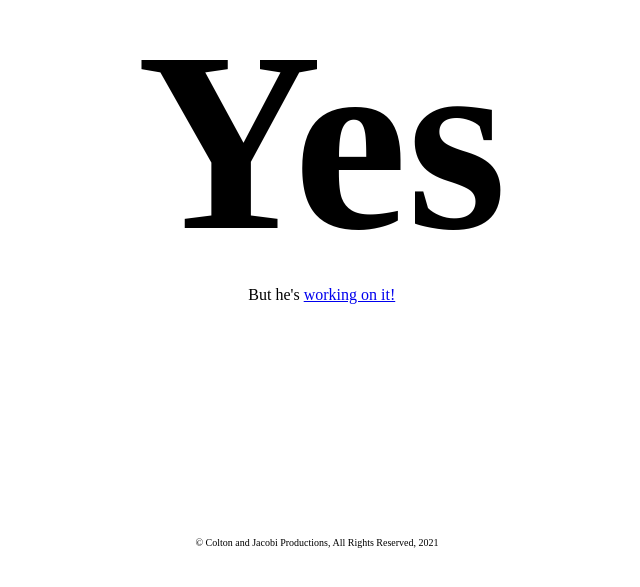
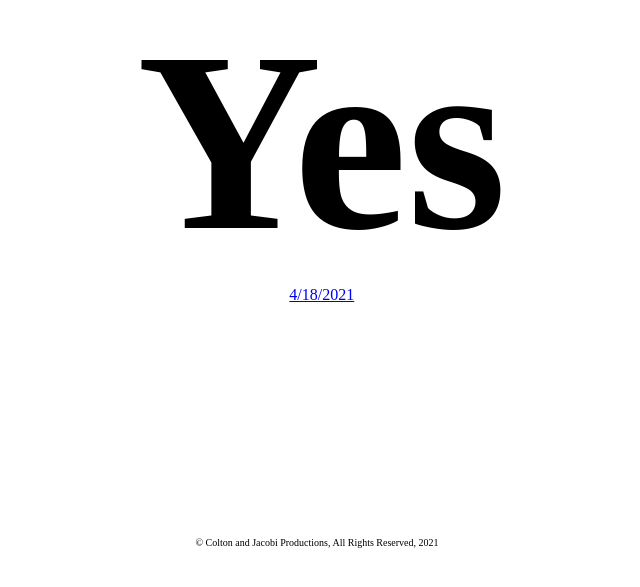
Before and after one commit to jpetrucciani/isbenmarriedyet.com, a plain HTML site: page index.html in a window 1280 px wide. Shown: the part 201-788 px from the top of the page, without its empty margins (323-963 px from the left). Drawn offline with Linux system fonts and the light colour scheme.

Commit message:
Update index.html

```diff
--- a/index.html
+++ b/index.html
@@ -43,7 +43,7 @@
     <div class="content">
       <div>
         <h1 class="status">Yes</h1>
-        <p class="secret">But he's <a href='https://www.theknot.com/BenEllie2021' target="_blank" rel="noopener noreferrer">working on it!</a></p>
+        <p class="secret"><a href='https://www.theknot.com/BenEllie2021' target="_blank" rel="noopener noreferrer">4/18/2021</a></p>
       </div>
     </div>
     <p class="footer">
```
